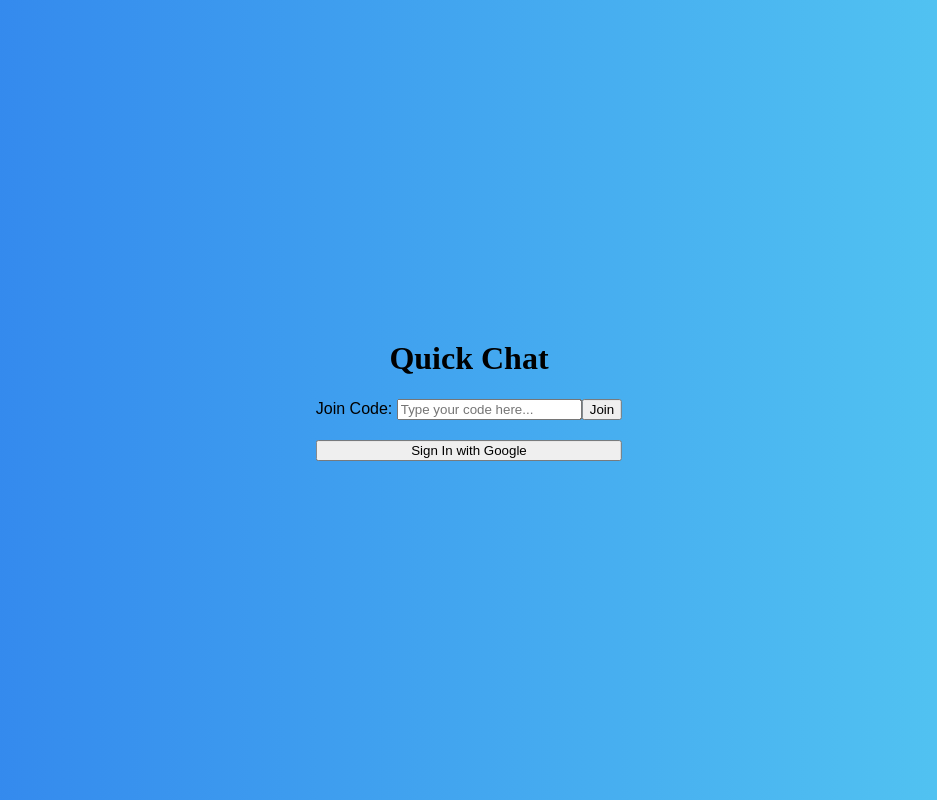
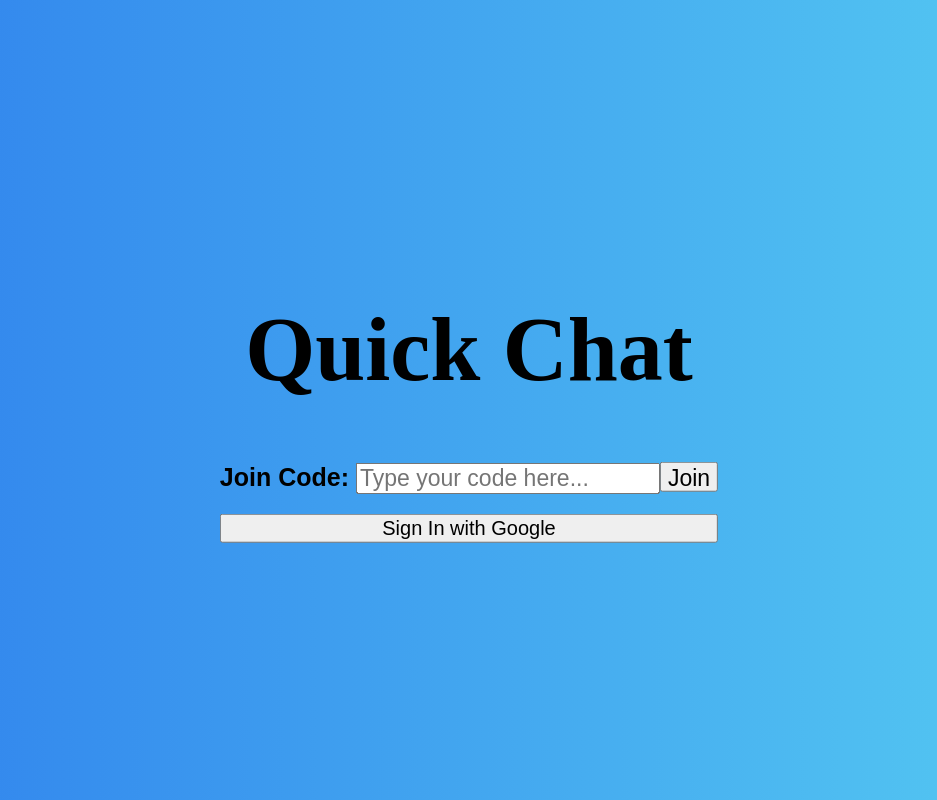
Before and after one commit to Kefancao/chat, a React (Create React App) app: page / in a window 1280 px wide. Both pictures are taken after a click on the button "Join as Anonymous". Shown: the whole page, without its empty margins (171-1108 px from the left). Built offline with nearby package versions, Linux system fonts and the light colour scheme; no server answers; the database is empty; a web font is replaced by a local one.

Commit message:
Fixed styling issues

```diff
--- a/src/Login.js
+++ b/src/Login.js
@@ -92,7 +92,7 @@ export default function LogIn(props) {
 		<div className="signIn">
 			{/* For if the user does not want to sign in and just join as Anonymous */}
 			{joinAnonymous ?
-				<form>
+				<form className="joinKey">
 					<label>Join Code: </label>
 					<input value = {code} type="text" name="code" placeholder="Type your code here..." onChange={event => codeUpdate(event)}></input>
 					<button onClick={changeKey}>Join</button>
--- a/src/chatroom.css
+++ b/src/chatroom.css
@@ -7,6 +7,7 @@
 
 #outerAppName{
 	font-family: sniglet;
+	font-size: 90px;
 }
 
 body{
@@ -20,8 +21,7 @@ body{
 
 .messageBox{
 	height: 100px;
-	width: 300px;
-	margin: 20px;
+	width: 100%;
 }
 
 .messagesent{
@@ -41,6 +41,7 @@ body{
 }
 
 .messagesent p{
+	padding: 3px;
 	margin: 0;
 	overflow-wrap: break-word;
 	font-family: Arial, Helvetica, sans-serif;
@@ -56,20 +57,24 @@ body{
 	padding-left: 5px;
 	padding-right: 5px;
 	width: fit-content;
+	max-width: 80%;
 }
 
 .messagereceived p{
+	padding: 3px;
 	margin: 0;
 	overflow-wrap: break-word;
 	font-family: Arial, Helvetica, sans-serif;
 }
 
 .message{
-	font-size: 11px;
+	font-size: 17px;
 }
 
 .chatroom{
-	max-width: 400px;
+	max-width: 700px;
+	width: 500px;
+	height: 80vh;
 }
 
 .signIn{
@@ -90,10 +95,15 @@ body{
 .auth{
 	margin: 20px;
 	width: 100%;
+	font-size: 20px;
+}
+
+.auth button{
+	font-size: 20px;
 }
 
 .username{
-	font-size: 5px;
+	font-size: 7px;
 	font-weight: 700;
 }
 
@@ -104,13 +114,34 @@ body{
 
 .sender{
 	width: inherit;
+	height: 10vh;
 	text-align: right;
 	background-color: transparent;
 	border-radius: 3px;
 	margin-top: 5px;
-	margin-bottom: 5px;
+	padding-top: 10px;
 }
 
+.sender button{
+	height: 100%;
+	font-size: 15px;
+	padding: 8px;
+}
+
+.joinKey{
+	font-size: 25px;
+	font-weight: 600;
+}
+
+.joinKey input{
+	height: 25px;
+	font-size: 23px;
+}
+
+.joinKey button{
+	height: 30px;
+	font-size: 23px;
+}
 /* --------------------   This is the divider     -------------- */
 /* Below code up to the divider is for the chat channel */
 
@@ -137,8 +168,9 @@ body{
 .scroll {
 	display: block;
 	margin-top: 5px;
+	padding-right: 15px;
 	width: 100%;
-	height: 300px;
+	height: 70vh;
 	overflow-y: scroll;
 }
 
@@ -148,6 +180,8 @@ body{
 	border-radius: 25px;
 	border: 1px transparent;
 	padding: 5px;
+	padding-left: 20px;
+	font-size: 17px;
 }
 
 /* --------------------   This is the divider     -------------- */
```
